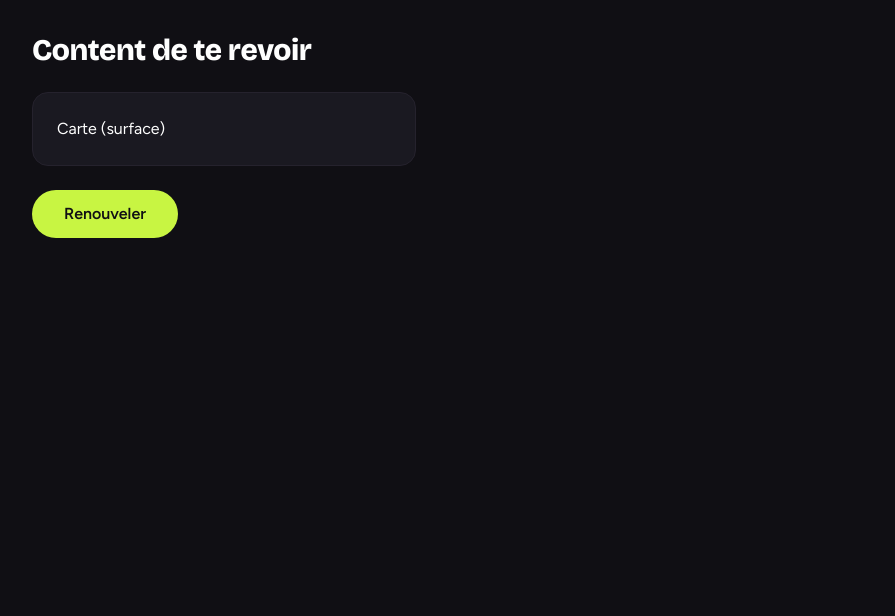
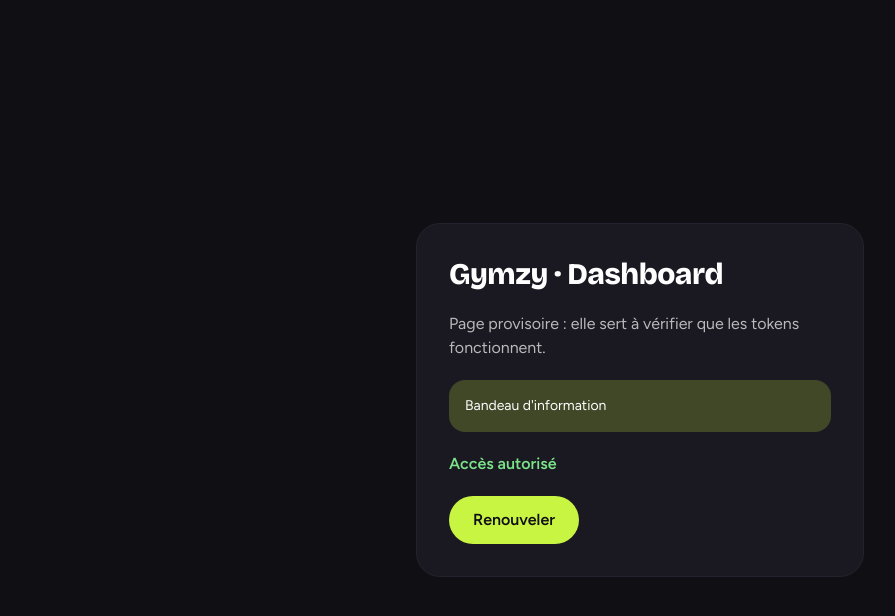
Before and after one commit to clever75/Gymzy, a Next.js app in the folder gymzy_dashboard/: page / in a window 1280 px wide. Shown: the top 616 px of the page, without its empty margins (0-895 px from the left). Built offline with nearby package versions, Linux system fonts and the light colour scheme.

Commit message:
chore: remplacer la page d'exemple Next.js par une page de test des tokens

```diff
--- a/gymzy_dashboard/app/page.tsx
+++ b/gymzy_dashboard/app/page.tsx
@@ -1,13 +1,22 @@
 export default function Home() {
   return (
-    <main className="min-h-screen p-8 space-y-6">
-      <h1 className="text-3xl font-extrabold">Content de te revoir</h1>
-      <div className="rounded-2xl bg-surface border border-border p-6 max-w-sm">
-        <p className="text-foreground">Carte (surface)</p>
+    <main className="flex flex-1 items-center justify-center p-8">
+      <div className="w-full max-w-md space-y-5 rounded-3xl border border-border bg-surface p-8">
+        <h1 className="text-3xl">Gymzy · Dashboard</h1>
+        <p className="text-foreground/70">
+          Page provisoire : elle sert à vérifier que les tokens fonctionnent.
+        </p>
+        <div className="rounded-2xl bg-info-surface p-4 text-sm">
+          Bandeau d&apos;information
+        </div>
+        <p className="font-semibold text-success">Accès autorisé</p>
+        <button
+          type="button"
+          className="rounded-full bg-primary px-6 py-3 font-semibold text-on-primary"
+        >
+          Renouveler
+        </button>
       </div>
-      <button className="rounded-full bg-primary text-on-primary font-semibold px-8 py-3 transition-transform duration-200 hover:scale-[1.02] active:scale-95">
-        Renouveler
-      </button>
     </main>
   );
 }
```
